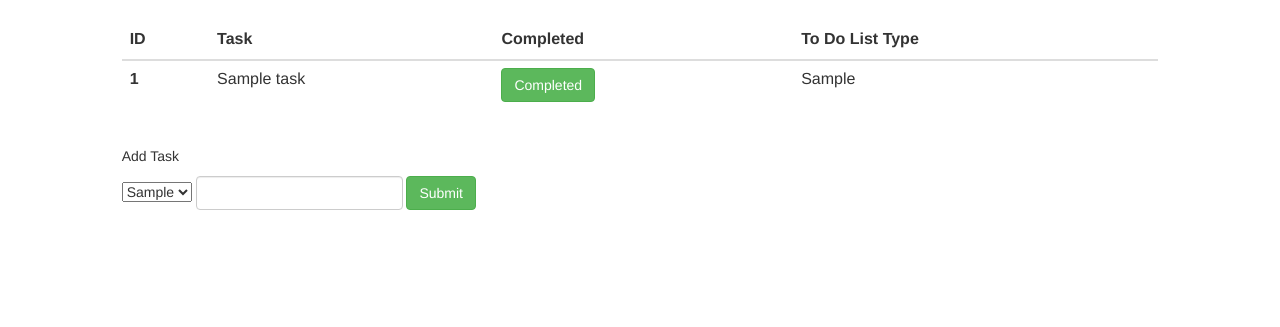
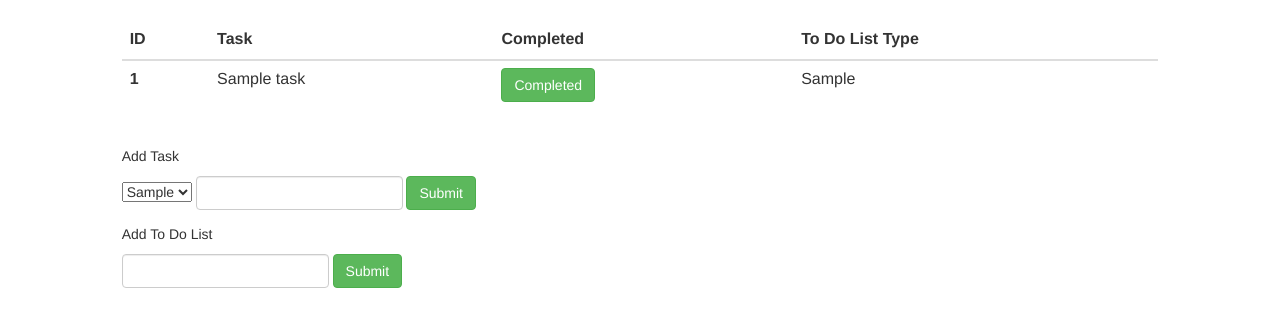
Before and after one commit to HazDuck/toDoApp, a PHP site: template templates/homepage.phtml in a window 1280 px wide. Shown: the part 82-409 px from the top of the page. Run offline with PHP 8.4, Linux system fonts and the light colour scheme; the template is opened without the code that fills it: most values are stand-ins (such as "Sample title", 1, 10 or a date in 2020).

Commit message:
added add to do method to model

```diff
--- a/src/Classes/Models/ListModel.php
+++ b/src/Classes/Models/ListModel.php
@@ -38,4 +38,10 @@ LEFT JOIN `to_do_lists_table`
         $query->execute();
         return $query->fetchAll(\PDO::FETCH_ASSOC);
     }
+
+    public function addToDoList ($newToDoList) {
+        $query = $this->db->prepare("INSERT INTO `to_do_lists_table` (`to_do_list`) VALUES (:newToDoList);");
+        $query->bindParam(':newToDoList', $newToDoList);
+        return $query->execute();
+    }
 }
--- a/templates/homepage.phtml
+++ b/templates/homepage.phtml
@@ -46,6 +46,11 @@
                     <input class="form-control mr-sm-2" type="text" name="task">
                     <input class="btn btn-success" type="submit" value="Submit">
                 </form>
+                <p>Add To Do List</p>
+                <form action="/addToDoList" method="POST" class="form-inline">
+                    <input class="form-control mr-sm-4" type="text" name="toDolist">
+                    <input class="btn btn-success" type="submit" value="Submit">
+                </form>
             </div>
         </div>
     </div>
```
